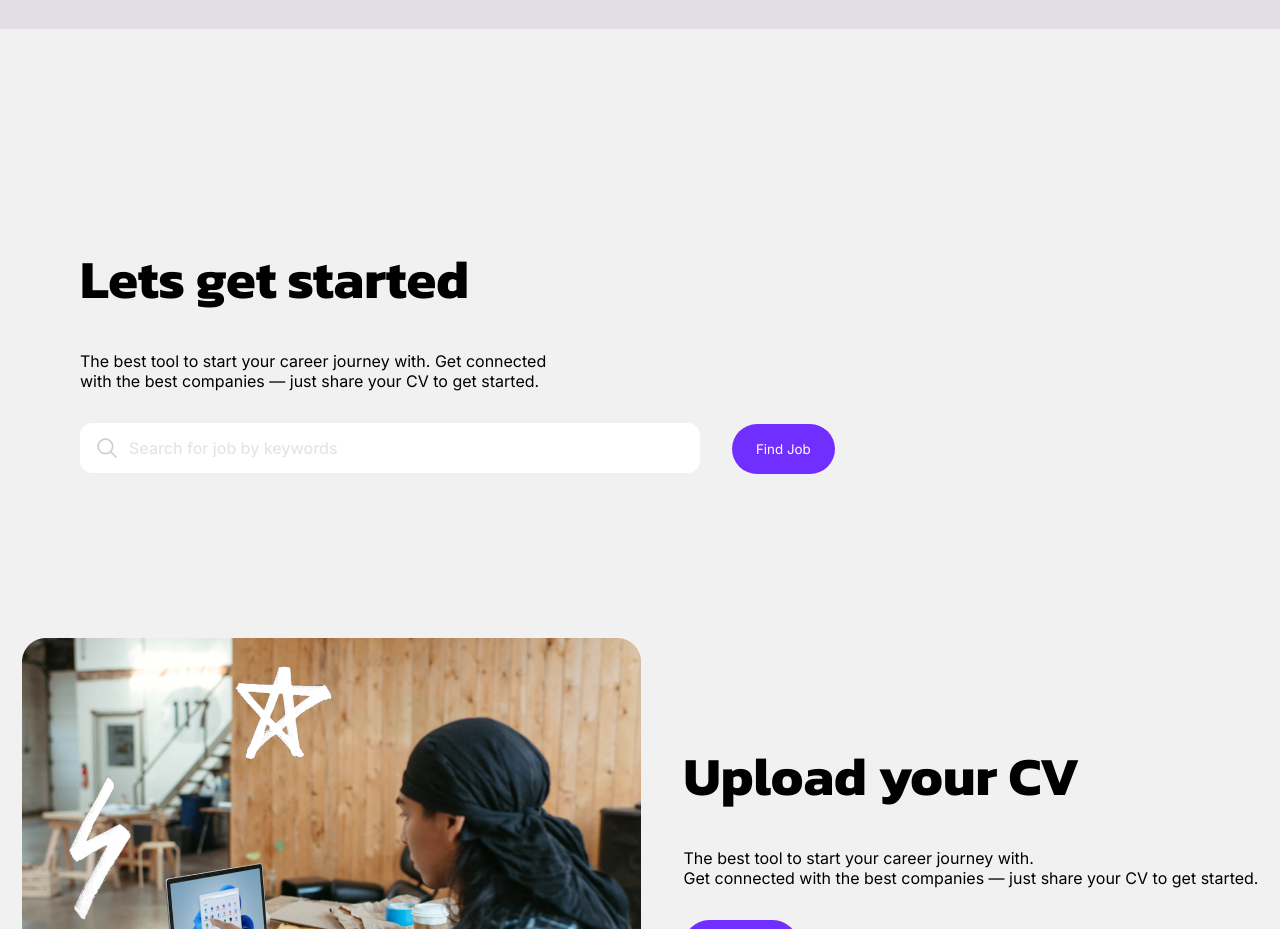
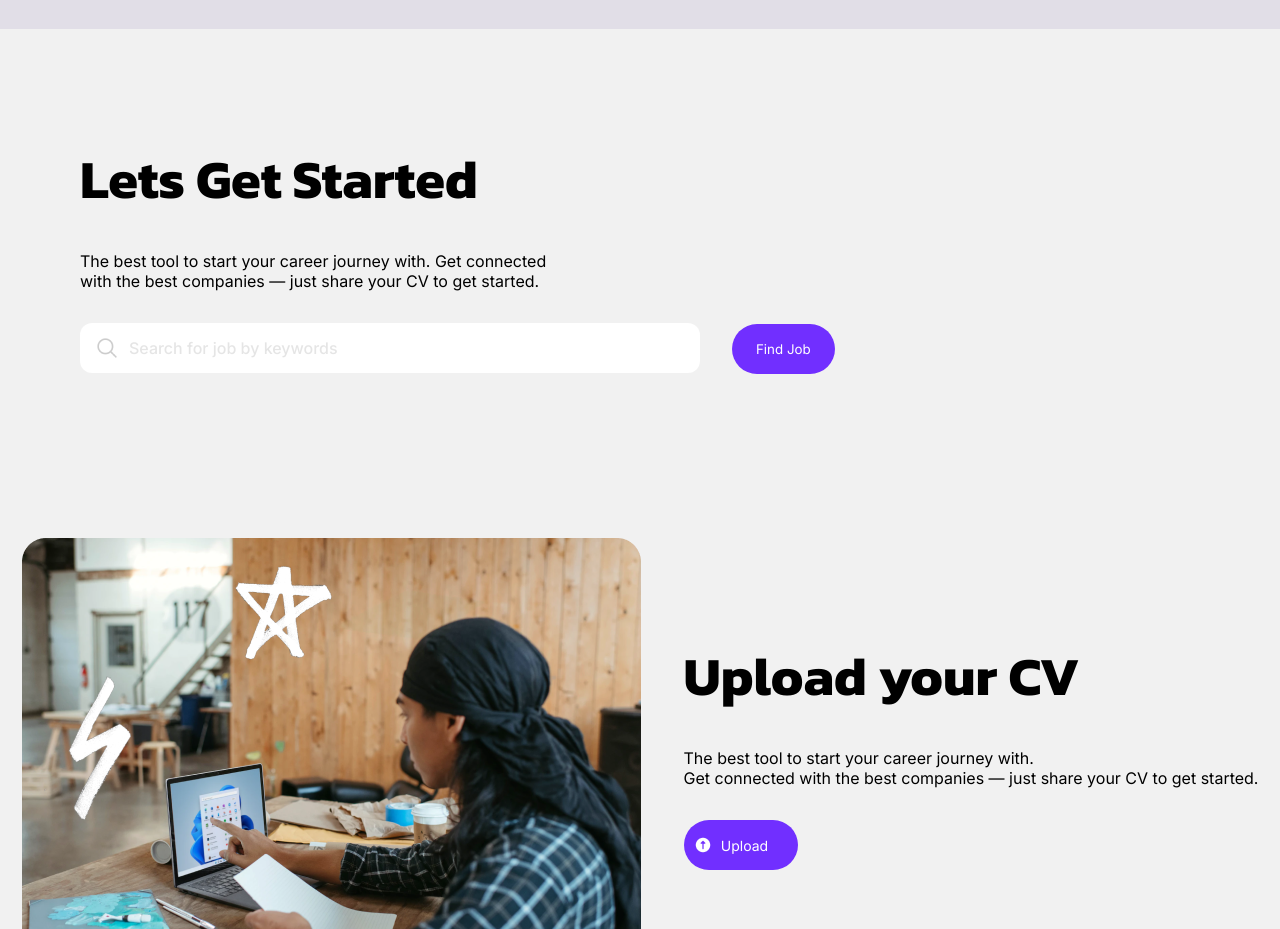
Before and after one commit to dtk1/Jumystap-project-mobile, a plain HTML site: page index.html in a window 1280 px wide. Shown: the part 1400-2329 px from the top of the page. Drawn offline with Linux system fonts and the light colour scheme.

Commit message:
last changings

```diff
--- a/index.html
+++ b/index.html
@@ -68,7 +68,7 @@
     <section class="LetsGetStarted">
         <div class="container2">
             <div class="inner-container">
-                <div class="big-text">Lets get started</div>
+                <div class="big-text">Lets Get Started</div>
                 <div class="inner-text">The best tool to start your career journey with. Get connected <br> with the
                     best companies — just share your CV to get started.</div>
                 <form><input type="text" name="text" class="search" placeholder="Search for job by keywords"><button
--- a/style.css
+++ b/style.css
@@ -19,7 +19,7 @@
     width: 70%;
     display: flex;
     flex-direction: column;
-    gap: 3rem;
+    gap: 48px;
     padding: 100px 80px 100px 80px;
 
 }
@@ -172,7 +172,6 @@
 }
 .inner-container{
     margin-left: 80px;
-    padding-top: 100px;
 }
 .search{
     height: 50px;
```
